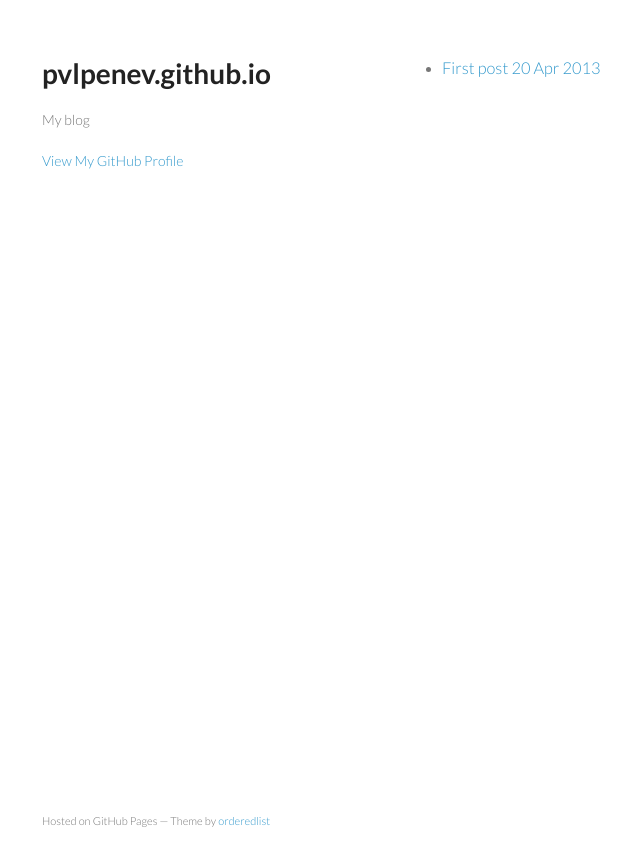
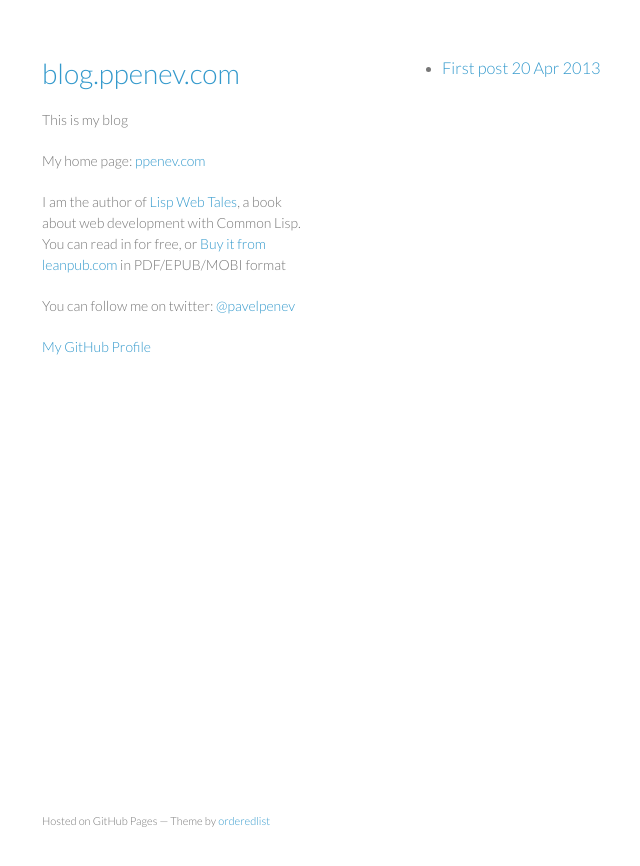
Before and after one commit to pvlpenev/pvlpenev.github.io, a Jekyll site: the page built from index.html, in a window 1280 px wide. Shown: the top 866 px of the page, without its empty margins (168-808 px from the left). Built offline with Jekyll 4.4.1, drawn with Linux system fonts in a browser that asks for light colours.

Commit message:
added tracking and some links

```diff
--- a/_includes/head.html
+++ b/_includes/head.html
@@ -3,7 +3,7 @@
   <head>
     <meta charset="utf-8">
     <meta http-equiv="X-UA-Compatible" content="chrome=1">
-    <title>pvlpenev.github.io by pvlpenev</title>
+    <title>Pavel Penev's Blog</title>
 
     <link rel="stylesheet" href="/stylesheets/styles.css">
     <link rel="stylesheet" href="/stylesheets/pygment_trac.css">
--- a/_includes/sidebar.html
+++ b/_includes/sidebar.html
@@ -1,8 +1,12 @@
 <header>
-  <h1>pvlpenev.github.io</h1>
-  <p>My blog</p>
+  <h1><a href="http://blog.ppenev.com">blog.ppenev.com</a></h1>
+  <p>This is my blog</p>
+  <p>My home page: <a href="http://ppenev.com">ppenev.com</a></p>
 
+  <p>I am the author of  <a href="http://lispwebtales.ppenev.com">Lisp Web Tales</a>, a book about web development with Common Lisp. You can read in for free, or <a href="http://leanpub.com/lispwebtales">Buy it from leanpub.com</a> in PDF/EPUB/MOBI format</p>
 
-  <p class="view"><a href="https://github.com/pvlpenev">View My GitHub Profile</a></p>
+  <p>You can follow me on twitter: <a href="http://twitter.com/pavelpenev">@pavelpenev</a></p>
+
+  <p class="view"><a href="https://github.com/pvlpenev">My GitHub Profile</a></p>
 
 </header>
--- a/_includes/tracking.html
+++ b/_includes/tracking.html
@@ -0,0 +1,10 @@
+<script>
+  (function(i,s,o,g,r,a,m){i['GoogleAnalyticsObject']=r;i[r]=i[r]||function(){
+  (i[r].q=i[r].q||[]).push(arguments)},i[r].l=1*new Date();a=s.createElement(o),
+  m=s.getElementsByTagName(o)[0];a.async=1;a.src=g;m.parentNode.insertBefore(a,m)
+  })(window,document,'script','//www.google-analytics.com/analytics.js','ga');
+
+  ga('create', 'UA-36592963-5', 'ppenev.com');
+  ga('send', 'pageview');
+
+</script>
```
